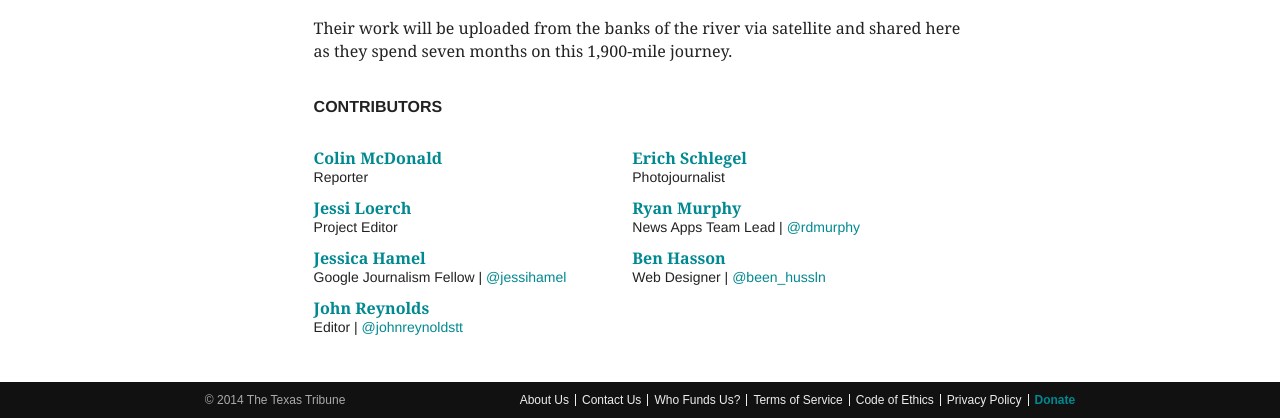
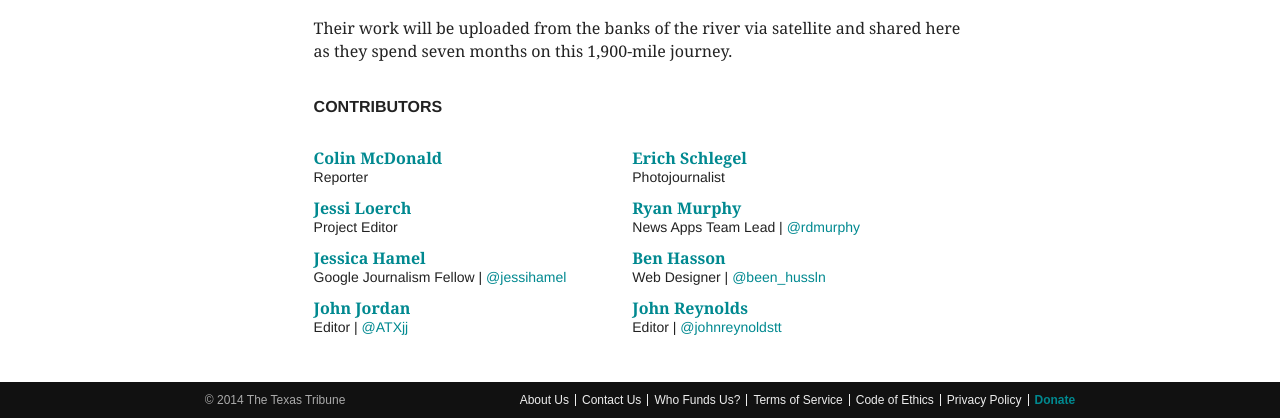
Before and after one commit to texastribune/riogrande.texastribune.org, a Django app: page /about/ in a window 1280 px wide. Shown: the part 2121-2539 px from the top of the page. Run offline with Django 3.2, Linux system fonts and the light colour scheme; style sheets or scripts are compiled from the project's sources; some libraries are stand-ins or nearby versions.

Commit message:
Add JJ to credits

```diff
--- a/riogrande/templates/base.html
+++ b/riogrande/templates/base.html
@@ -136,6 +136,10 @@
         <div class="contributor-credit">Web Designer | <a href="https://twitter.com/been_hussln">@been_hussln</a></div>
       </div>
       <div class="contributor">
+        <div class="contributor-name"><a href="mailto:jjordan@texastribune.org">John Jordan</a></div>
+        <div class="contributor-credit">Editor | <a href="https://twitter.com/ATXjj">@ATXjj</a></div>
+      </div>
+      <div class="contributor">
         <div class="contributor-name"><a href="mailto:jreynolds@texastribune.org">John Reynolds</a></div>
         <div class="contributor-credit">Editor | <a href="https://twitter.com/johnreynoldstt">@johnreynoldstt</a></div>
       </div>
```
